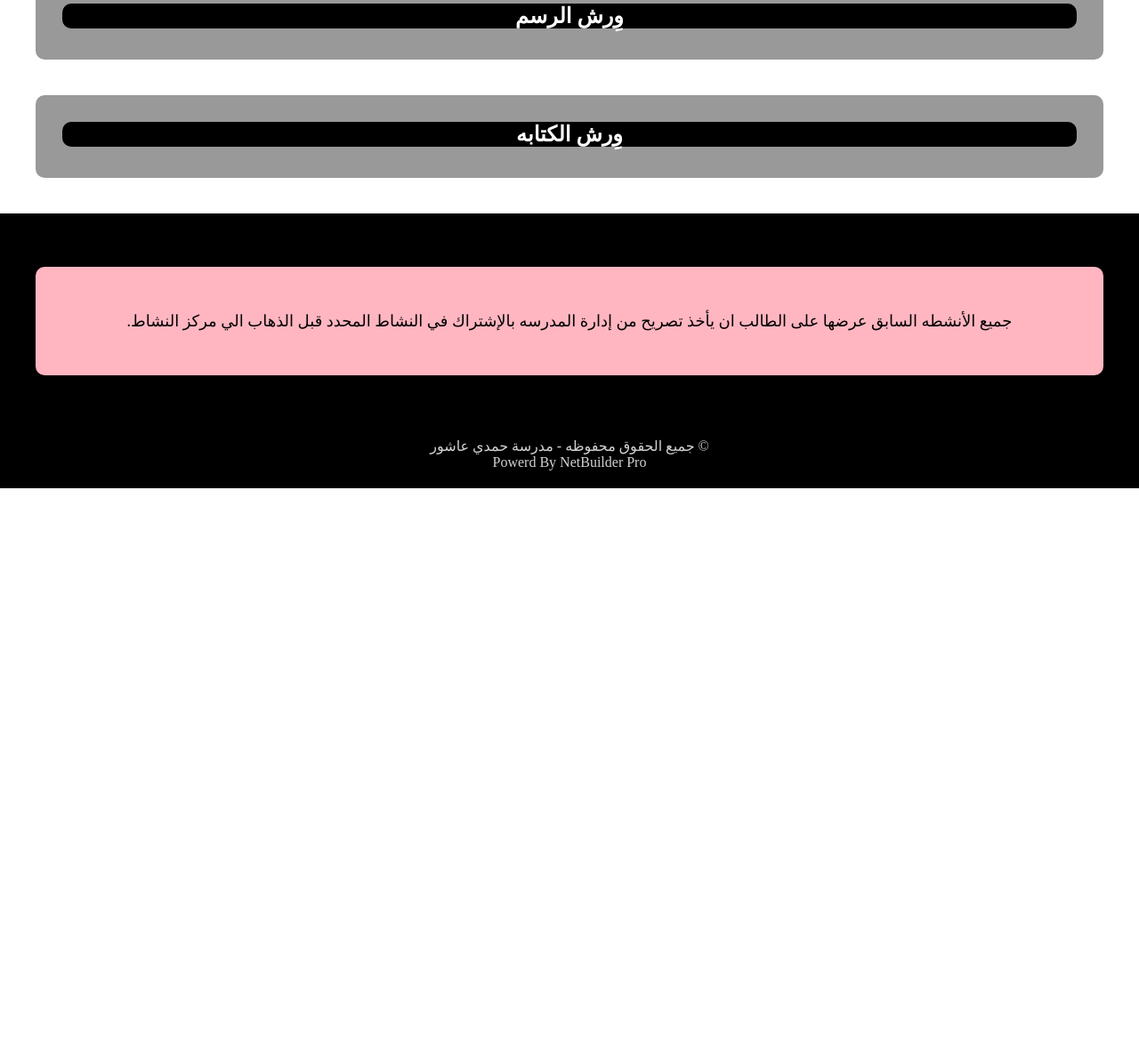
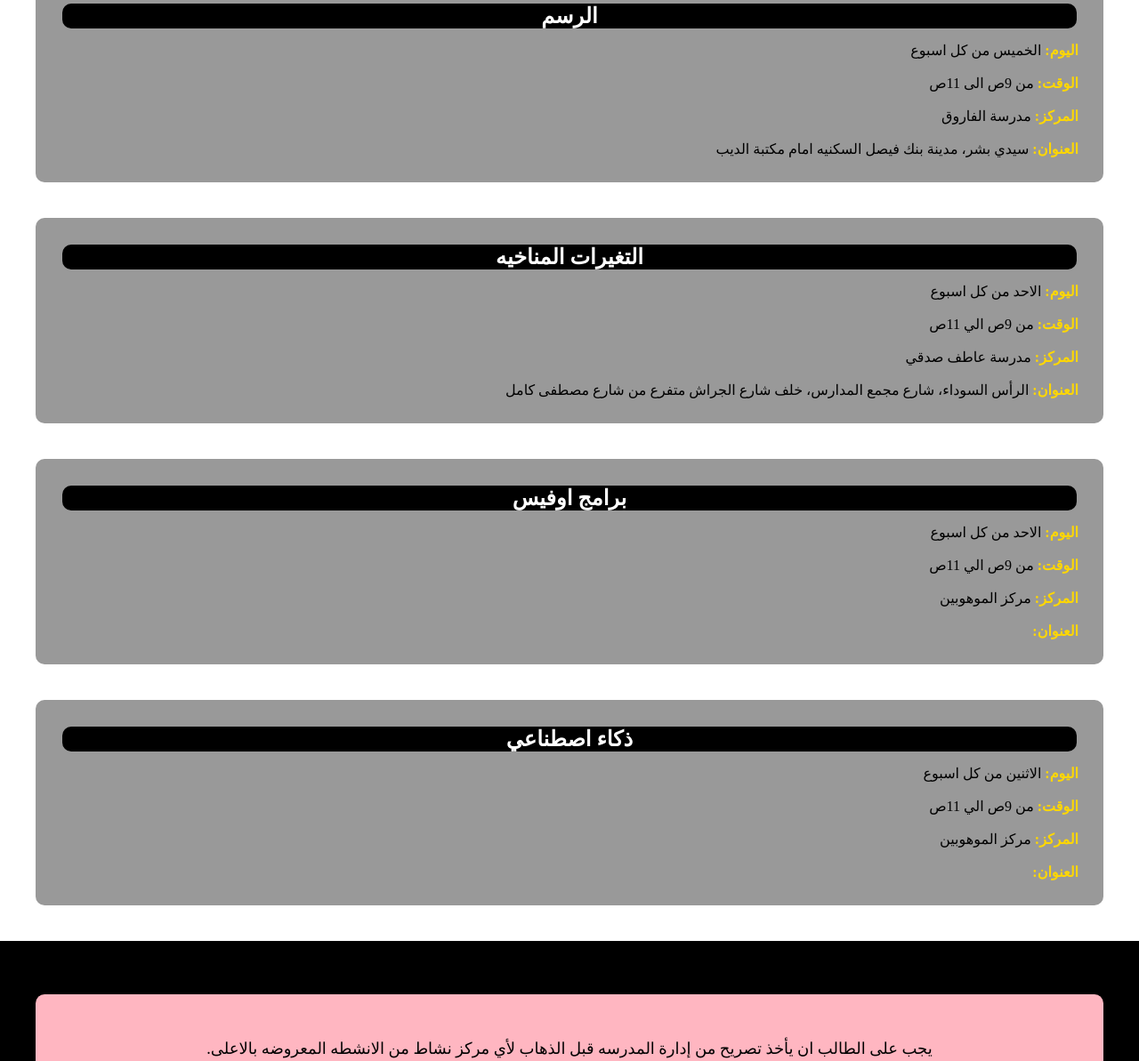
Before and after one commit to NB991/Smart-School-platform-, a plain HTML site: page activeties.html in a window 1280 px wide. Shown: the part 405-1598 px from the top of the page at 89% size. Before the commit the page ends 954 px from the top, so only its background shows below. Drawn offline with Linux system fonts and the light colour scheme.

Commit message:
Update activeties.html

```diff
--- a/activeties.html
+++ b/activeties.html
@@ -30,7 +30,7 @@
 
 
         <div class="home">
-            <h2>وِرش البرمجه</h2>
+            <h2>البرمجه</h2>
             <p>
                 <span style="color: gold;    text-align: right;    font-weight: bold;"> اليوم:  </span> الثلاثاء من كل اسبوع
                 <br><br><span style="color: gold;    text-align: right;    font-weight: bold;"> الوقت:  </span> من 9ص الي 11ص
@@ -41,21 +41,53 @@
 
 
         <div class="home">
-            <h2>وِرش الرسم</h2>
-            <p></p>
+            <h2>الرسم</h2>
+            <p>
+                <span style="color: gold;    text-align: right;    font-weight: bold;">اليوم:</span> الخميس من كل اسبوع
+                <br><br><span style="color: gold;    text-align: right;    font-weight: bold;">الوقت:  </span> من 9ص الى 11ص
+                <br><br><span style="color: gold;    text-align: right;    font-weight: bold;">المركز:  </span> مدرسة الفاروق
+                <br><br><span style="color: gold;    text-align: right;    font-weight: bold;">العنوان:  </span>سيدي بشر، مدينة بنك  فيصل السكنيه امام مكتبة الديب
+            </p>
         </div>
 
 
         <div class="home">
-            <h2>وِرش الكتابه</h2>
-            <p></p>
+            <h2>التغيرات المناخيه</h2>
+            <p>
+                <span style="color: gold;    text-align: right;    font-weight: bold;"> اليوم:  </span> الاحد من كل اسبوع
+                <br><br><span style="color: gold;    text-align: right;    font-weight: bold;"> الوقت:  </span> من 9ص الي 11ص
+                <br><br><span style="color: gold;    text-align: right;    font-weight: bold;"> المركز: </span> مدرسة عاطف صدقي
+                <br><br><span style="color: gold;    text-align: right;    font-weight: bold;"> العنوان:  </span> الرأس السوداء، شارع مجمع المدارس، خلف شارع الجراش متفرع من شارع مصطفى كامل
+            </p>
+        </div>
+
+
+        <div class="home">
+            <h2>برامج اوفيس</h2>
+            <p>
+                <span style="color: gold;    text-align: right;    font-weight: bold;"> اليوم:  </span> الاحد من كل اسبوع
+                <br><br><span style="color: gold;    text-align: right;    font-weight: bold;"> الوقت:  </span> من 9ص الي 11ص
+                <br><br><span style="color: gold;    text-align: right;    font-weight: bold;"> المركز: </span> مركز الموهوبين
+                <br><br><span style="color: gold;    text-align: right;    font-weight: bold;"> العنوان:  </span>
+            </p>
+        </div>
+
+
+        <div class="home">
+            <h2>ذكاء اصطناعي</h2>
+            <p>
+                <span style="color: gold;    text-align: right;    font-weight: bold;"> اليوم:  </span> الاثنين من كل اسبوع
+                <br><br><span style="color: gold;    text-align: right;    font-weight: bold;"> الوقت:  </span> من 9ص الي 11ص
+                <br><br><span style="color: gold;    text-align: right;    font-weight: bold;"> المركز: </span> مركز الموهوبين
+                <br><br><span style="color: gold;    text-align: right;    font-weight: bold;"> العنوان:  </span>
+            </p>
         </div>
 
 
         <div class="note">
             <div class="contact-us">
                 <p>
-                    جميع الأنشطه السابق عرضها على الطالب ان يأخذ تصريح من إدارة المدرسه بالإشتراك في النشاط المحدد قبل الذهاب الي مركز النشاط.
+                    يجب على الطالب ان يأخذ تصريح من إدارة المدرسه قبل الذهاب لأي مركز نشاط من الانشطه المعروضه بالاعلى.
                 </p>
             </div>
 
@@ -67,4 +99,4 @@
         </div>
     </body>
     <script src="menu-button.js"></script>
-</html>
+                </html>
```
